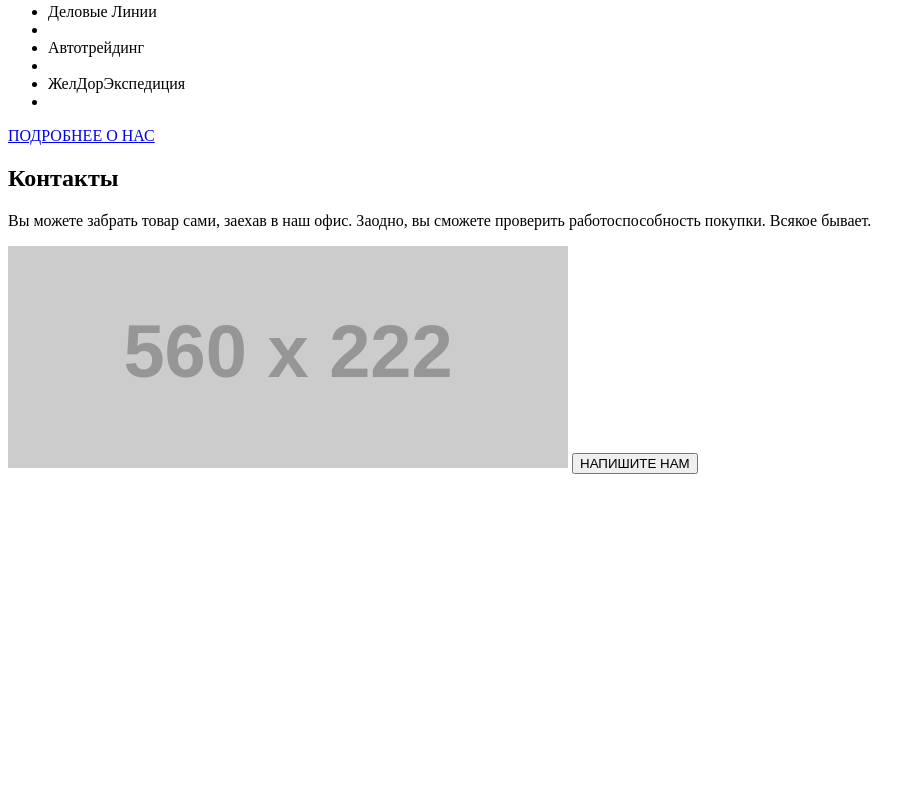
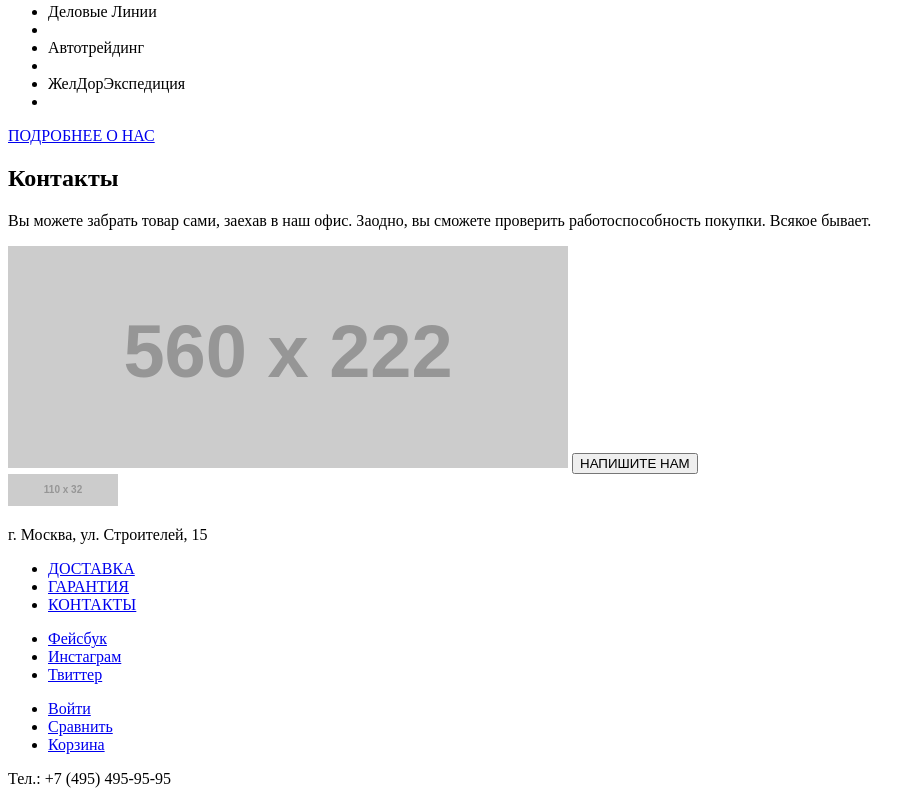
Before and after one commit to alexandersmak/76470-device, a plain HTML site: page index.html in a window 1280 px wide. Shown: the part 4468-5272 px from the top of the page, without its empty margins (0-924 px from the left). Before the commit the page ends 4950 px from the top, so only its background shows below. Drawn offline with Linux system fonts and the light colour scheme; placeholder pictures from the web are drawn by us.

Commit message:
Выполнил разметку подвала сайта
Выполнил разметку footer

```diff
--- a/index.html
+++ b/index.html
@@ -254,5 +254,46 @@
         <button class="button">НАПИШИТЕ НАМ</button>
       </section>
     </main>
+    <footer class="main-footer">
+      <a class="main-footer-logo" href="index.html">
+        <img width="110" height="32" src="http://placehold.it/110x32" alt="logo">
+      </a>
+      <p class="contact-address">
+        г. Москва, ул. Строителей, 15
+      </p>
+      <ul class="site-navigation">
+        <li class="site-navigation-item current">
+          <a href="#">ДОСТАВКА</a>
+        </li>
+        <li class="site-navigation-item">
+          <a href="#">ГАРАНТИЯ</a>
+        </li>
+        <li class="site-navigation-item active">
+          <a href="#">КОНТАКТЫ</a>
+        </li>
+      </ul>
+      <ul class="footer-social">
+        <li><a class="social-button" href="#">Фейсбук</a></li>
+        <li><a class="social-button" href="#">Инстаграм</a></li>
+        <li><a class="social-button" href="#">Твиттер</a></li>
+      </ul>
+      <ul class="user-navigation">
+        <li class="user-navigation-item">
+          <a href="#">Войти</a>
+        </li>
+        <li class="user-navigation-item">
+          <a href="#">Сравнить</a>
+        </li>
+        <li class="user-navigation-item">
+          <a href="#">Корзина</a>
+        </li>
+      </ul>
+      <p class="contact-phone">
+        Тел.: +7 (495) 495-95-95
+      </p>
+      <p class="footer-copyright">
+        <a class="button" href="https://htmlacademy.ru/"></a>
+      </p>
+    </footer>
   </body>
 </html>
```
